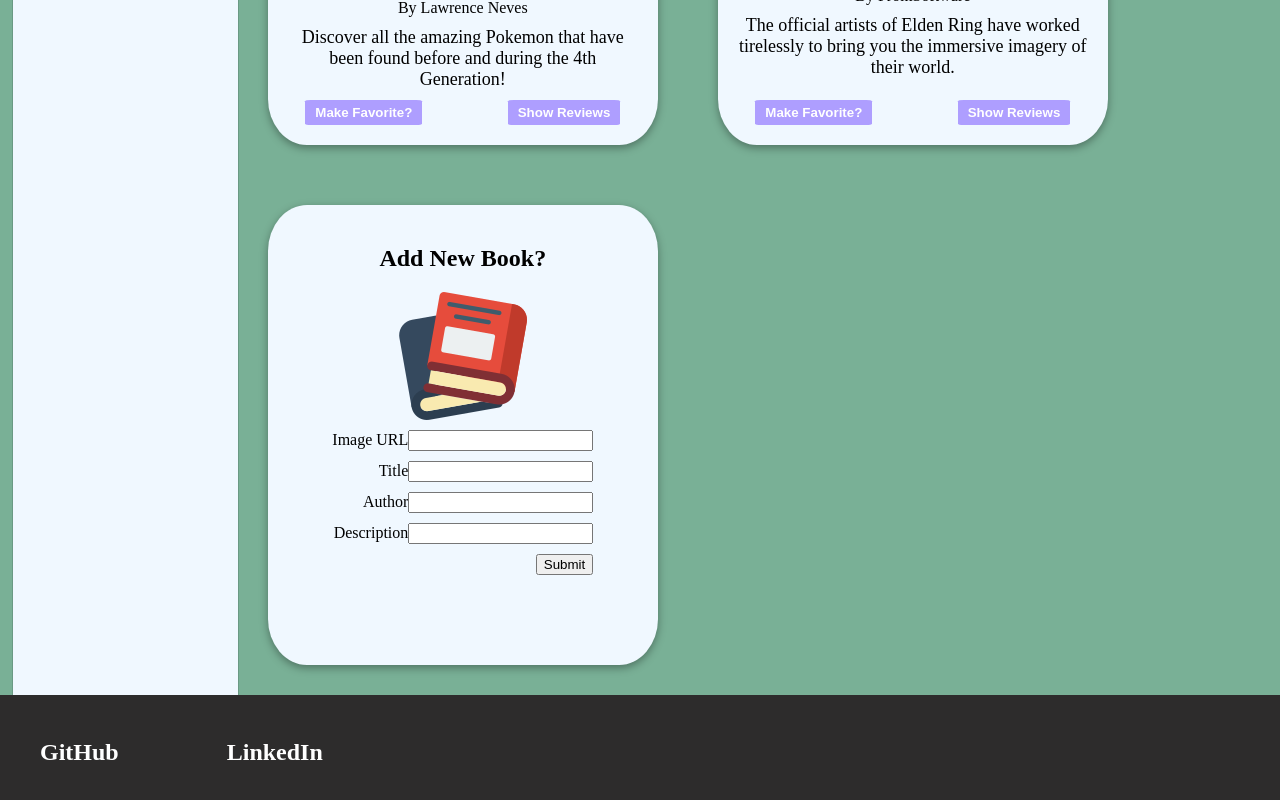
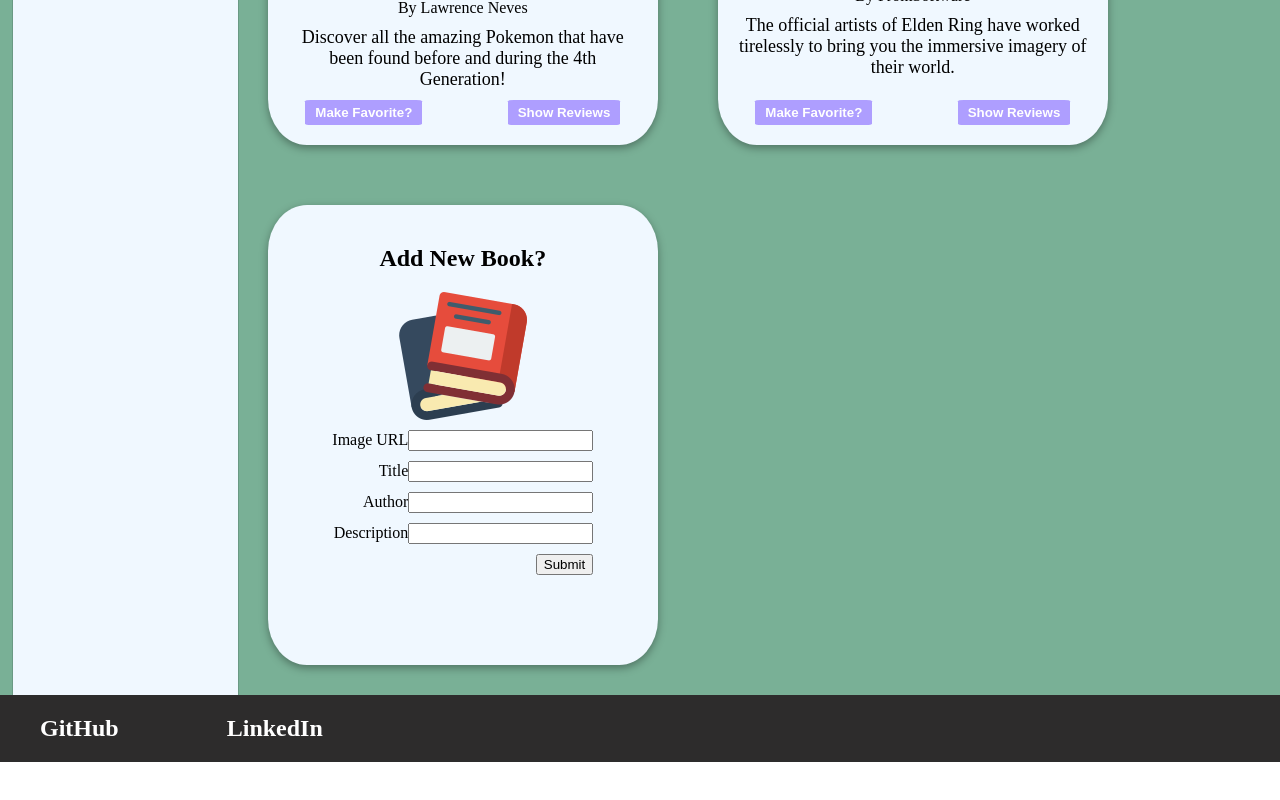
Before and after one commit to mousity/Book-Review-Forum, a React (Vite) app: page / in a window 1280 px wide. Shown: the part 1561-2361 px from the top of the page. After the commit the page ends 2323 px from the top, so only its background shows below. Built offline with nearby package versions, Linux system fonts and the light colour scheme.

Commit message:
made paragraph tags in anchor tags

```diff
--- a/src/navBar.jsx
+++ b/src/navBar.jsx
@@ -42,8 +42,8 @@ export default function NavBar () {
                 </div>
             </div>
             <div className="footer">
-                <p className="link">GitHub</p>
-                <p className="link">LinkedIn</p>
+                <a href="https://github.com/mousity" className="link">GitHub</a>
+                <a href="https://www.linkedin.com/in/samrmouna/" className="link">LinkedIn</a>
             </div>
         </div>
     )
```
